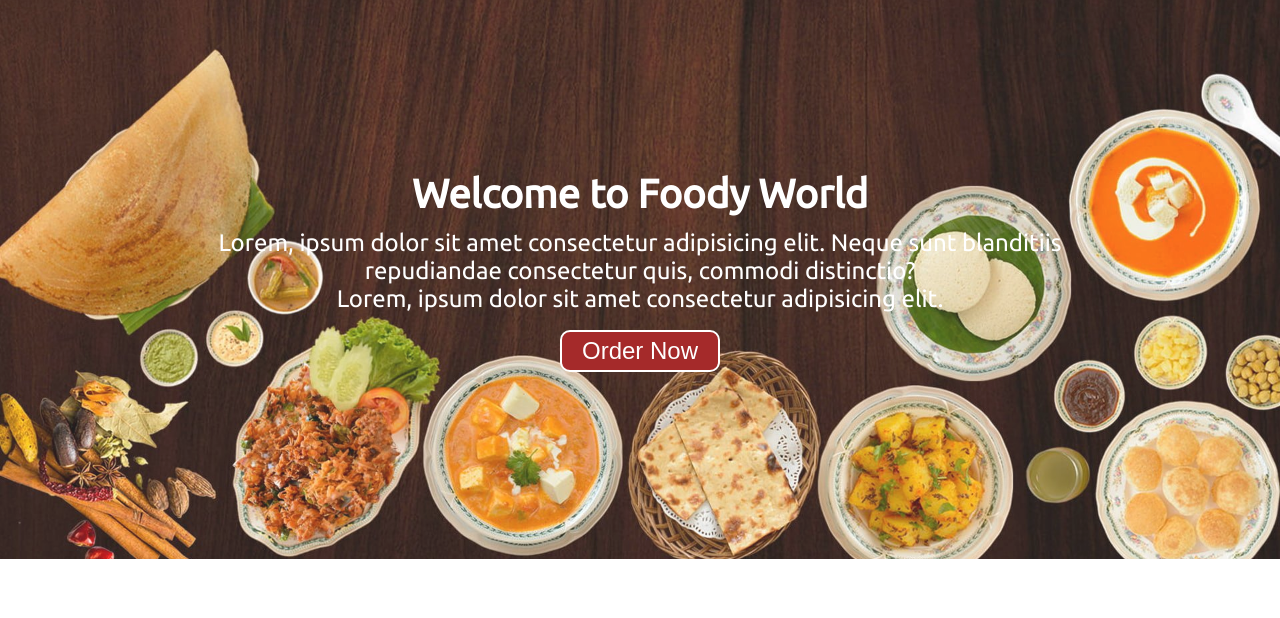
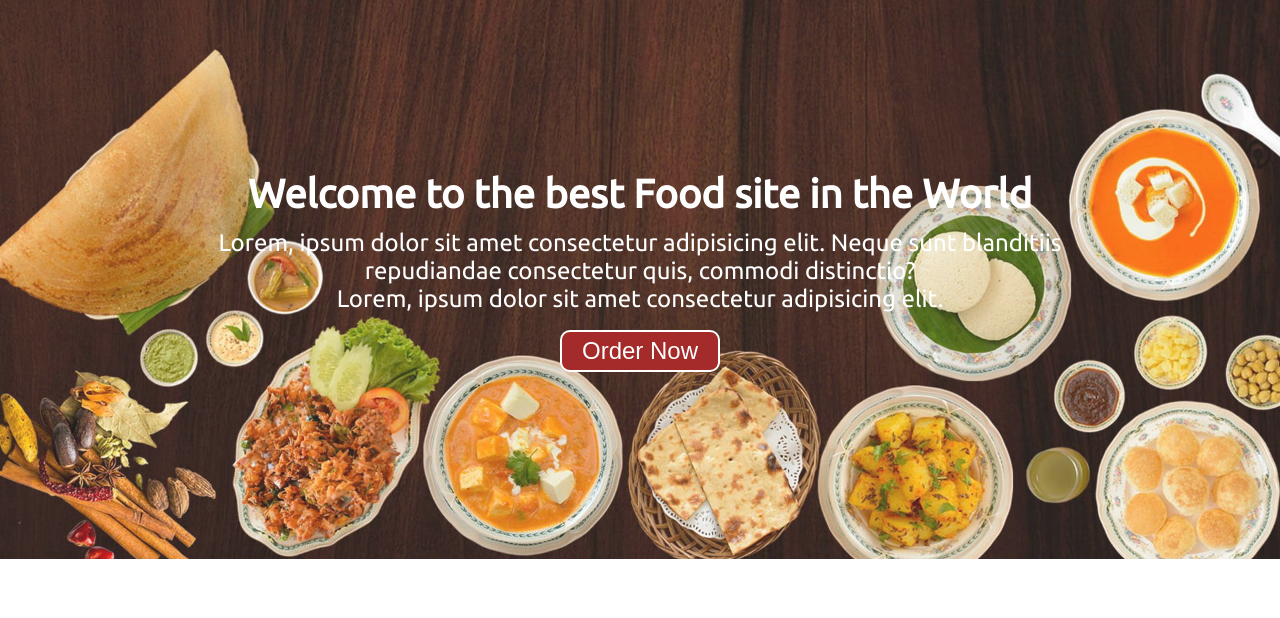
Before and after one commit to Kevin-Usadadiya/Foody.github.io, a plain HTML site: page index.html in a window 1280 px wide. Shown: the part 145-763 px from the top of the page. Drawn offline with Linux system fonts and the light colour scheme.

Commit message:
Update index.html

```diff
--- a/index.html
+++ b/index.html
@@ -25,7 +25,7 @@
     </nav>
 
     <section id="home">
-        <h1 class="h-primary">Welcome to Foody World</h1>
+        <h1 class="h-primary">Welcome to the best Food site in the World</h1>
         <p>Lorem, ipsum dolor sit amet consectetur adipisicing elit. Neque sunt blanditiis repudiandae consectetur quis,
             commodi distinctio?</p>
         <p>Lorem, ipsum dolor sit amet consectetur adipisicing elit. </p>
```
